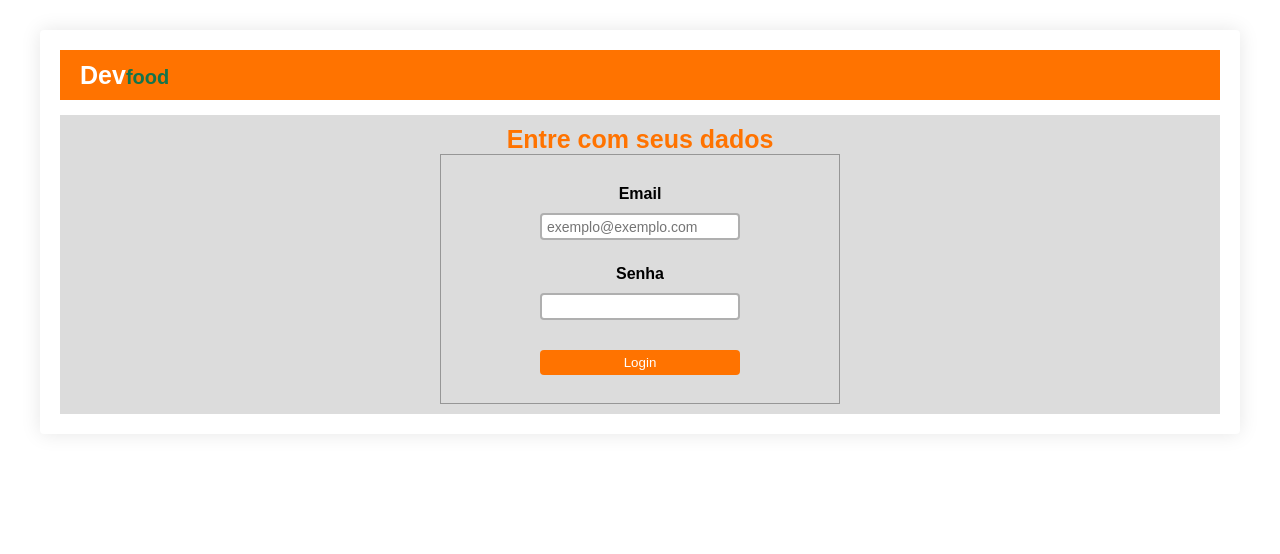
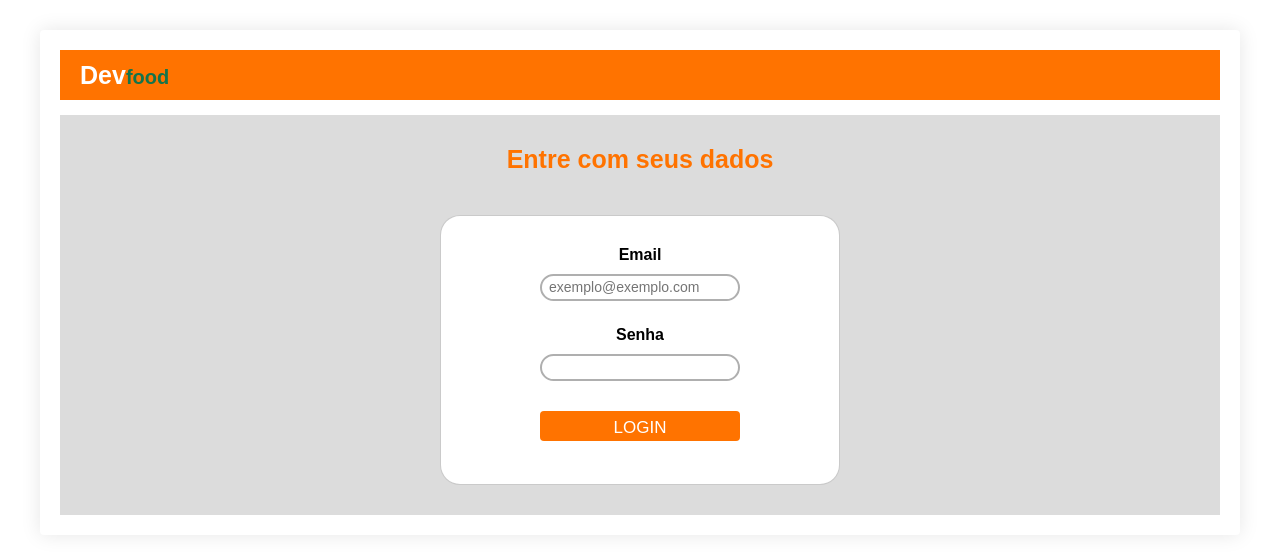
Before and after one commit to AllyssonAlas/devfood, a React (Create React App) app: page / in a window 1280 px wide. Shown: the top 554 px of the page. Built offline with nearby package versions, Linux system fonts and the light colour scheme; a web font is replaced by a local one.

Commit message:
Estilização da página Auth

```diff
--- a/package.json
+++ b/package.json
@@ -1,6 +1,6 @@
 {
   "name": "devfood",
-  "version": "0.1.4",
+  "version": "0.1.5",
   "private": true,
   "dependencies": {
     "@testing-library/jest-dom": "4.2.4",
--- a/src/components/Header/styles.js
+++ b/src/components/Header/styles.js
@@ -17,10 +17,6 @@ export const Container = styled.header`
     span {
       font-size: 2rem;
       color: rgb(20, 116, 75);
-    }
-    br {
-      height: 20rem;
-      background-color: gold;
     }
   }
 
--- a/src/components/PageContainer/index.js
+++ b/src/components/PageContainer/index.js
@@ -3,10 +3,11 @@ import styled from 'styled-components'
 const PageContainer = styled.div`
   display: flex;
   flex: 1;
-  justify-content: center;
+  justify-content: space-around;
   padding: 1rem;
   background-color: rgb(220, 220, 220, 1);
   flex-direction: column;
+  min-height: 40rem;
 
   h1 {
     display: block;
--- a/src/pages/Auth/index.js
+++ b/src/pages/Auth/index.js
@@ -1,23 +1,28 @@
 import React, {useState, useContext} from 'react'
 import {useHistory} from 'react-router-dom'
 import {toast} from 'react-toastify'
+import {FaSpinner} from 'react-icons/fa'
+
 import 'react-toastify/dist/ReactToastify.css'
 
 import PageContainer from '../../components/PageContainer'
 import {authenticate} from '../../services/auth'
 import {store} from '../../components/UserProvider'
 
-import {Form} from './styles'
+import {Form, SubmitButton} from './styles'
 
 export default function Auth() {
   const [username, setUsername] = useState('')
   const [password, setPassword] = useState('')
+  const [loading, setLoading] = useState(false)
   const history = useHistory()
   const user = useContext(store)
   const {dispatch} = user
 
   async function handleSubmit(e) {
     e.preventDefault()
+
+    setLoading(true)
 
     try {
       if (!username || !password) {
@@ -36,9 +41,11 @@ export default function Auth() {
 
       history.push('home')
     } catch (err) {
-      return toast.error('Usuário não existe', {
+      toast.error('Usuário não existe', {
         position: toast.POSITION.TOP_CENTER,
       })
+    } finally {
+      setLoading(false)
     }
   }
 
@@ -56,7 +63,7 @@ export default function Auth() {
         <span>Senha</span>
         <input type={'password'} value={password} onChange={e => setPassword(e.target.value)} />
 
-        <button type={'submit'}> Login </button>
+        <SubmitButton loading={loading}> {loading ? <FaSpinner /> : 'Login'} </SubmitButton>
       </Form>
     </PageContainer>
   )
--- a/src/pages/Auth/styles.js
+++ b/src/pages/Auth/styles.js
@@ -1,25 +1,16 @@
-import styled from 'styled-components'
-
-export const Container = styled.div`
-  max-width: 80rem;
-  margin: 6rem auto;
-  padding: 4rem;
-
-  h1 {
-    margin: 2rem auto;
-    text-align: center;
-  }
-`
+import styled, {css, keyframes} from 'styled-components'
 
 export const Form = styled.form`
+  align-items: center;
+  background-color: rgba(255, 255, 255, 1);
+  border: rgba(150, 150, 150, 0.5) solid 0.1rem;
+  border-radius: 2rem;
   display: flex;
   flex-direction: column;
-  height: 25rem;
-  border: rgba(150, 150, 150, 1) solid 0.1rem;
+  height: 27rem;
+  margin: 0 auto;
+  padding-top: 2rem;
   width: 40rem;
-  align-items: center;
-  padding-top: 2rem;
-  margin: 0 auto;
 
   span {
     font-size: 1.6rem;
@@ -29,25 +20,62 @@ export const Form = styled.form`
 
   input {
     display: inline;
+    border: rgb(175, 175, 175, 1) solid 0.2rem;
+    border-radius: 1.5rem;
+    font-size: 1.4rem;
+    height: 2.7rem;
+    margin-bottom: 1.5rem;
+    padding: 0 0.7rem;
     width: 20rem;
-    border: rgb(175, 175, 175, 1) solid 0.2rem;
-    border-radius: 0.4rem;
-    margin-bottom: 1.5rem;
-    height: 2.7rem;
-    padding: 0 0.5rem;
-    font-size: 1.4rem;
   }
 
   input ~ input {
     margin-bottom: 3rem;
   }
+`
 
-  button {
-    background-color: rgba(255, 115, 0, 1);
-    border: 0;
-    border-radius: 0.4rem;
-    color: rgba(255, 255, 255, 1);
-    height: 2.5rem;
-    width: 20rem;
+const rotate = keyframes`
+  from {
+    transform: rotate(0deg);
+  }
+  to {
+    transform: rotate(360deg);
   }
 `
+
+export const SubmitButton = styled.button.attrs(props => ({
+  disabled: props.loading,
+  type: 'submit',
+}))`
+  background-color: rgba(255, 115, 0, 1);
+  border: 0;
+  border-radius: 0.4rem;
+  color: rgba(255, 255, 255, 1);
+  cursor: pointer;
+  height: 3rem;
+  padding-top: 0.5rem;
+  text-transform: uppercase;
+  transition: all 0.2s;
+  width: 20rem;
+
+  &:hover {
+    transform: translateY(-0.3rem);
+  }
+
+  &:active {
+    transform: translateY(-0.1rem);
+  }
+
+  &[disabled] {
+    cursor: not-allowed;
+    opacity: 0.5;
+  }
+
+  ${props =>
+    props.loading &&
+    css`
+      svg {
+        animation: ${rotate} 2s linear infinite;
+      }
+    `}
+`
--- a/src/styles/global.js
+++ b/src/styles/global.js
@@ -16,5 +16,7 @@ export default createGlobalStyle`
 
    body, input, button {
     font-family: 'Baloo Thambi 2', Arial, Helvetica, sans-serif;
+    font-size: 1.7rem;
+
   }
 `
```
